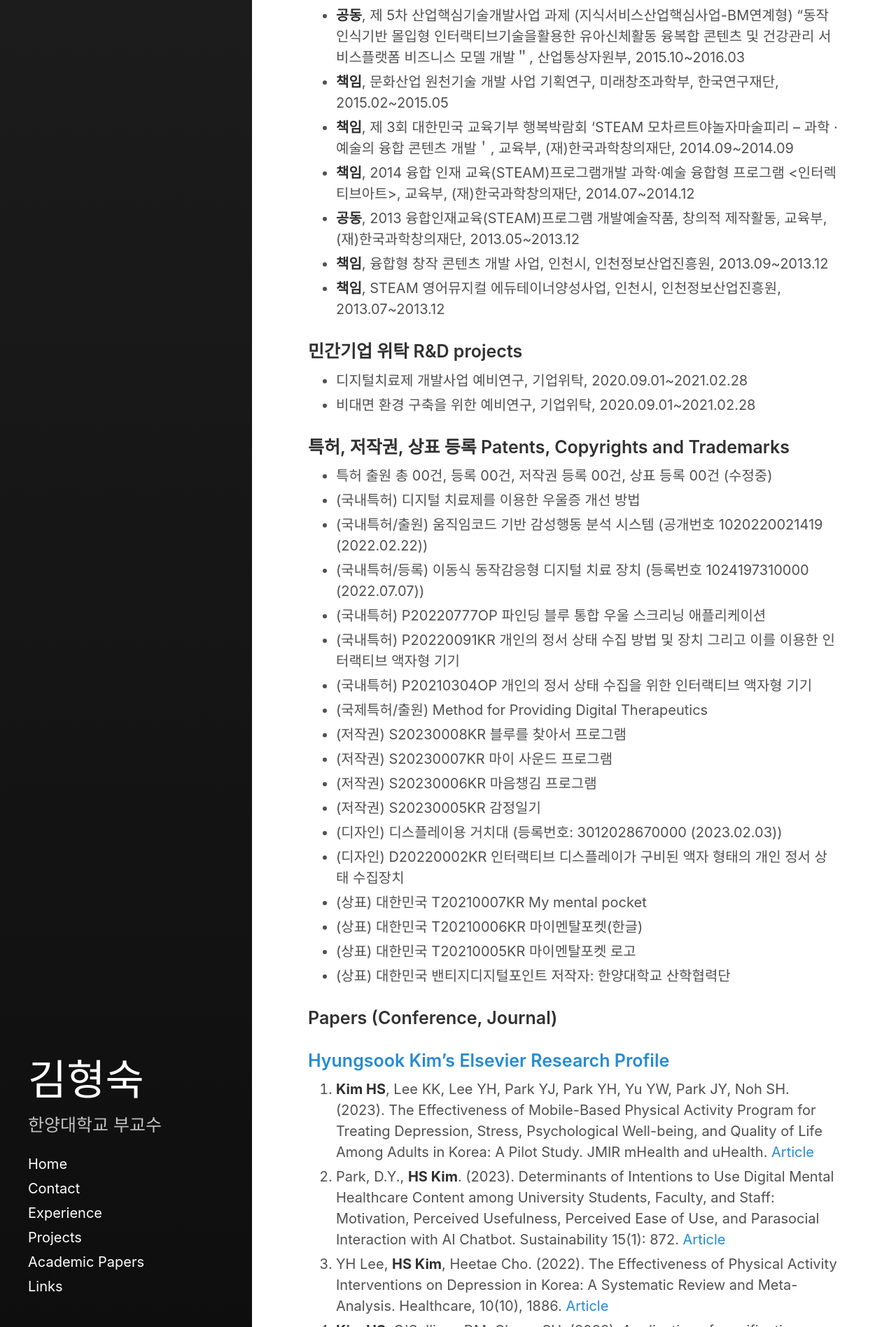
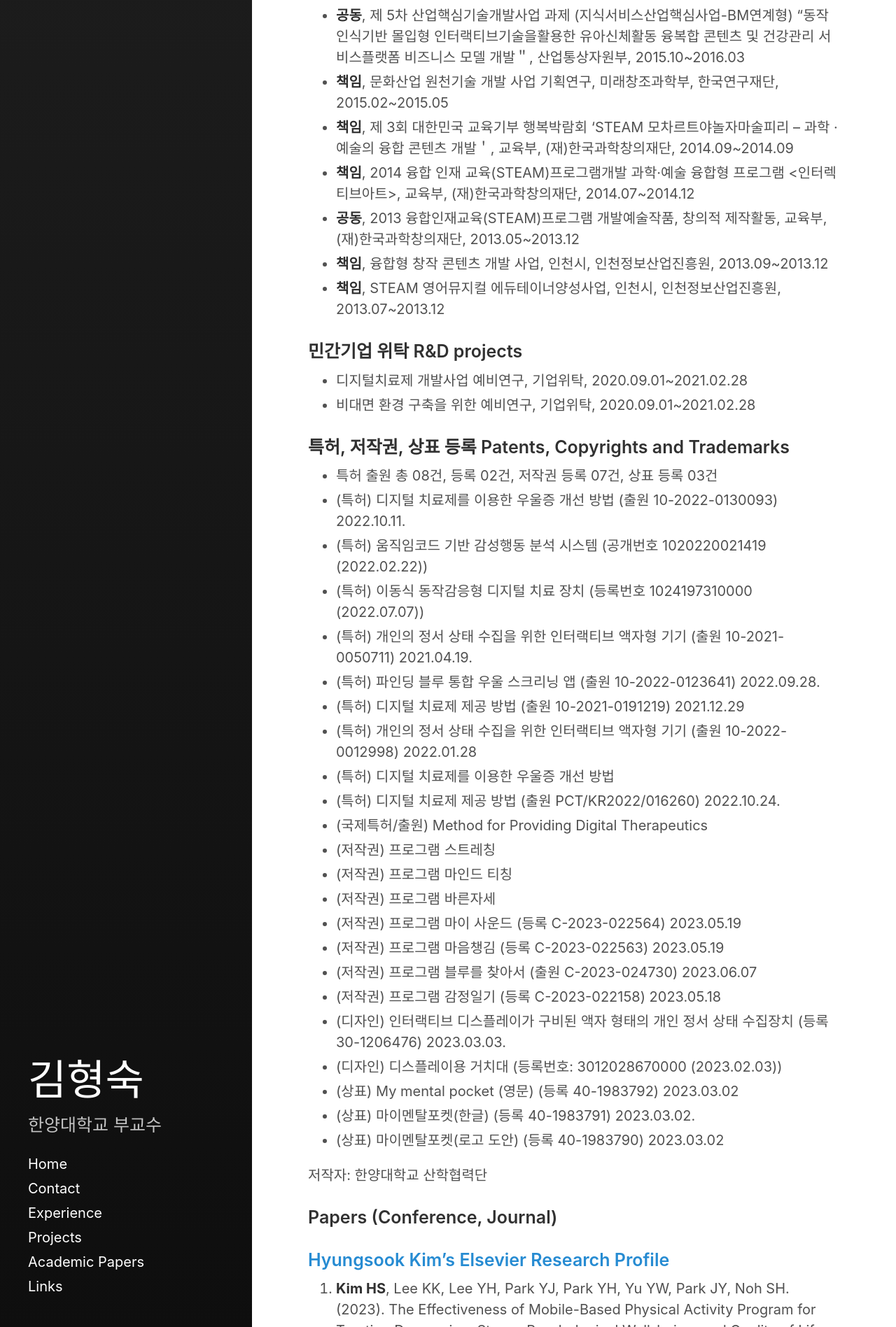
Before and after one commit to Rugger12/hyungsook, a Jekyll site: the page built from _posts/2023-05-30-about-me.md, in a window 1280 px wide. Shown: the part 3103-5000 px from the top of the page at 70% size. Built offline with Jekyll 4.4.1, drawn with Linux system fonts in a browser that asks for light colours; some of the changed text lies outside the part shown.

Commit message:
Update 2023-06-09-about-me.md

```diff
--- a/_posts/2023-05-30-about-me.md
+++ b/_posts/2023-05-30-about-me.md
@@ -78,24 +78,31 @@ excerpt_separator:  <!--more-->
 * 비대면 환경 구축을 위한 예비연구, 기업위탁, 2020.09.01~2021.02.28
 
 ### 특허, 저작권, 상표 등록 Patents, Copyrights and Trademarks
-* 특허 출원 총 00건, 등록 00건, 저작권 등록 00건, 상표 등록 00건 (수정중)
-* (국내특허) 디지털 치료제를 이용한 우울증 개선 방법
-* (국내특허/출원) 움직임코드 기반 감성행동 분석 시스템 (공개번호 1020220021419 (2022.02.22))
-* (국내특허/등록) 이동식 동작감응형 디지털 치료 장치 (등록번호 1024197310000 (2022.07.07))
-* (국내특허) P20220777OP	파인딩 블루 통합 우울 스크리닝 애플리케이션
-* (국내특허) P20220091KR	개인의 정서 상태 수집 방법 및 장치 그리고 이를 이용한 인터랙티브 액자형 기기
-* (국내특허) P20210304OP	개인의 정서 상태 수집을 위한 인터랙티브 액자형 기기
+* 특허 출원 총 08건, 등록 02건, 저작권 등록 07건, 상표 등록 03건
+* (특허) 디지털 치료제를 이용한 우울증 개선 방법 (출원 10-2022-0130093) 2022.10.11.
+* (특허) 움직임코드 기반 감성행동 분석 시스템 (공개번호 1020220021419 (2022.02.22))
+* (특허) 이동식 동작감응형 디지털 치료 장치 (등록번호 1024197310000 (2022.07.07))
+* (특허) 개인의 정서 상태 수집을 위한 인터랙티브 액자형 기기 (출원 10-2021-0050711) 2021.04.19.
+* (특허) 파인딩 블루 통합 우울 스크리닝 앱 (출원 10-2022-0123641) 2022.09.28.
+* (특허) 디지털 치료제 제공 방법 (출원 10-2021-0191219) 2021.12.29
+* (특허) 개인의 정서 상태 수집을 위한 인터랙티브 액자형 기기 (출원 10-2022-0012998) 2022.01.28
+* (특허) 디지털 치료제를 이용한 우울증 개선 방법
+* (특허) 디지털 치료제 제공 방법 (출원 PCT/KR2022/016260) 2022.10.24.
 * (국제특허/출원) Method for Providing Digital Therapeutics
-* (저작권) S20230008KR	블루를 찾아서	프로그램
-* (저작권) S20230007KR	마이 사운드	프로그램
-* (저작권) S20230006KR	마음챙김	프로그램
-* (저작권) S20230005KR	감정일기
+* (저작권) 프로그램 스트레칭
+* (저작권) 프로그램 마인드 티칭
+* (저작권) 프로그램 바른자세
+* (저작권) 프로그램 마이 사운드 (등록 C-2023-022564) 2023.05.19
+* (저작권) 프로그램 마음챙김 (등록 C-2023-022563) 2023.05.19
+* (저작권) 프로그램 블루를 찾아서 (출원 C-2023-024730) 2023.06.07
+* (저작권) 프로그램 감정일기 (등록 C-2023-022158) 2023.05.18
+* (디자인) 인터랙티브 디스플레이가 구비된 액자 형태의 개인 정서 상태 수집장치 (등록 30-1206476) 2023.03.03.
 * (디자인) 디스플레이용 거치대 (등록번호: 3012028670000 (2023.02.03))
-* (디자인) D20220002KR	인터랙티브 디스플레이가 구비된 액자 형태의 개인 정서 상태 수집장치
-* (상표) 대한민국	T20210007KR	My mental pocket
-* (상표) 대한민국  T20210006KR	마이멘탈포켓(한글)
-* (상표) 대한민국	T20210005KR	마이멘탈포켓 로고
-* (상표) 대한민국	밴티지디지털포인트
+* (상표) My mental pocket (영문) (등록 40-1983792) 2023.03.02
+* (상표) 마이멘탈포켓(한글) (등록 40-1983791) 2023.03.02.
+* (상표) 마이멘탈포켓(로고 도안) (등록 40-1983790) 2023.03.02
+
+
 저작자: 한양대학교 산학협력단
 
 <a name="papers"></a>
```
